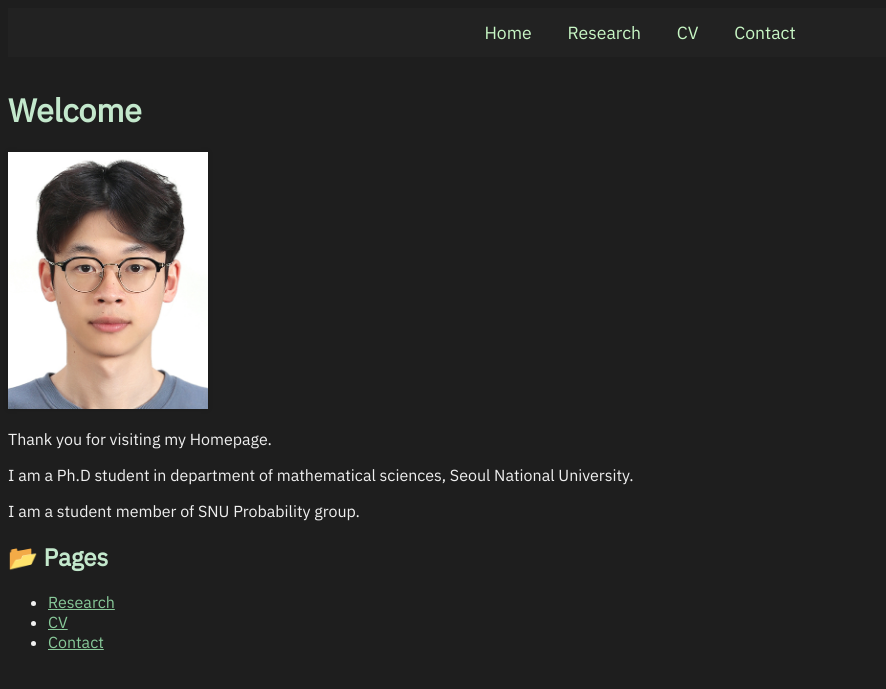
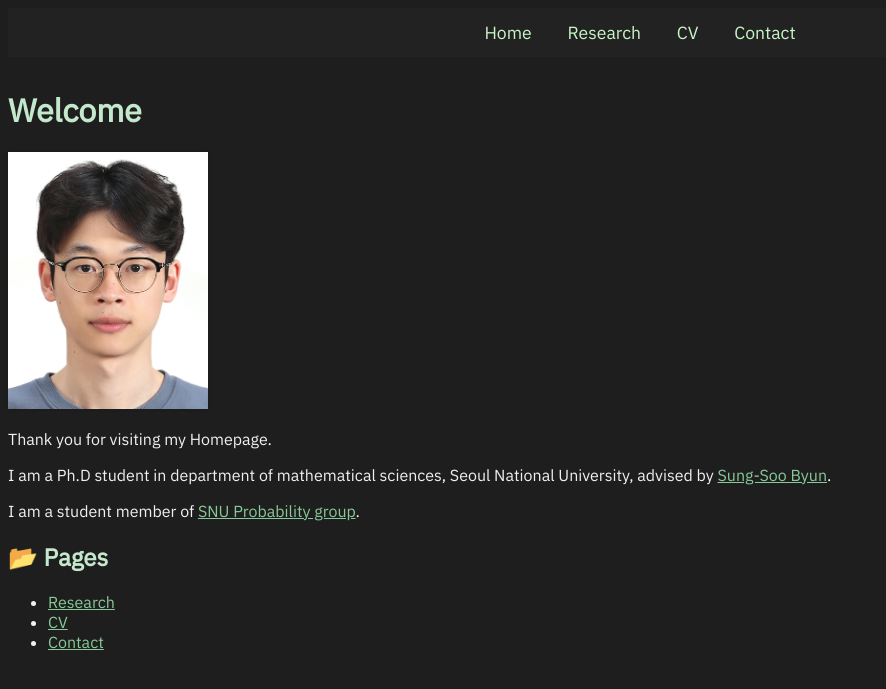
Before and after one commit to y-gJung/y-gJung.github.io, a Jekyll site: the page built from index.md, in a window 1280 px wide. Shown: the top 689 px of the page, without its empty margins (0-886 px from the left). Built offline with Jekyll 4.4.1, drawn with Linux system fonts in a browser that asks for light colours.

Commit message:
Update index.md

```diff
--- a/index.md
+++ b/index.md
@@ -9,9 +9,9 @@ title: Home
 
 Thank you for visiting my Homepage.
 
-I am a Ph.D student in department of mathematical sciences, Seoul National University.
+I am a Ph.D student in department of mathematical sciences, Seoul National University, advised by [Sung-Soo Byun](https://sites.google.com/view/sungsoobyun).
 
-I am a student member of SNU Probability group.
+I am a student member of [SNU Probability group](https://sites.google.com/view/snuprob/home?authuser=0).
 
 ## 📂 Pages
 
```
